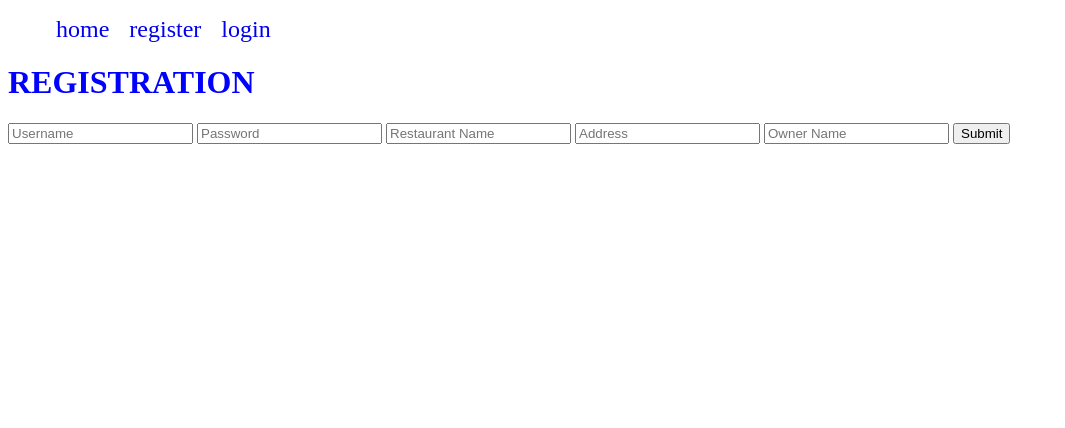
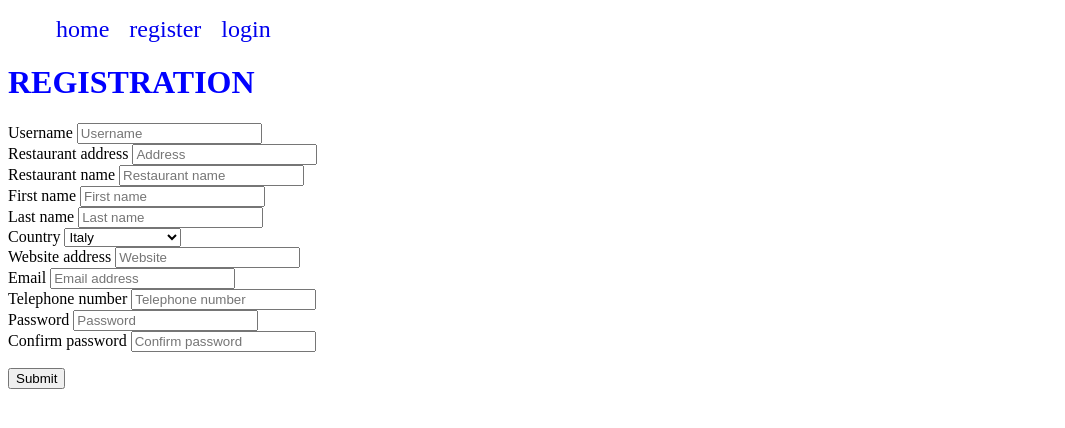
Before and after one commit to j0-maker/res_app2, a Flask app: page /register in a window 1280 px wide. Shown: the top 428 px of the page, without its empty margins (0-1065 px from the left). Run offline with Flask 2, Linux system fonts and the light colour scheme; some libraries are stand-ins or nearby versions.

Commit message:
added pages

```diff
--- a/forms.py
+++ b/forms.py
@@ -1,42 +1,74 @@
-from wtforms import  Form, StringField, PasswordField, validators, IntegerField
-from wtforms.fields.html5 import DateField
-from wtforms.validators import DataRequired, InputRequired, EqualTo, Length
-from flask_wtf import Form
+from flask_wtf import FlaskForm
+from wtforms import StringField, PasswordField, IntegerField, SelectField
+from wtforms.fields.html5 import DateField, EmailField, TelField
+from wtforms.validators import DataRequired, InputRequired, EqualTo, Length, Email
 
-class RegisterForm(Form):
-    username = StringField("Username", [validators.Length(min=2, max=50)])
+#date = DateField('Date:', validators=[DateRange(date(2000,1,1), date(2012,4,20))])
+
+class RegisterForm(FlaskForm):
+    username = StringField("Username",
+                        render_kw={"placeholder": "Username"},
+                        validators=[InputRequired(),
+                                    Length(min=5, max=20)])
 
     restaurant_address = StringField("Restaurant address",
+                        render_kw={"placeholder": "Address"},
                         validators=[InputRequired(),
                                     Length(min=5, max=200)])
 
     restaurant_name = StringField("Restaurant name",
+                        render_kw={"placeholder": "Restaurant name"},
                         validators=[InputRequired(),
                                     Length(min = 1, max = 200)])
 
-    owner_fname = StringField("Owner first name",
+    owner_fname = StringField("First name",
+                        render_kw={"placeholder": "First name"},
                         validators=[InputRequired(),
                                     Length(min=2, max=50)])
 
-    owner_lname = StringField("Owner last name",
-                              validators=[InputRequired(),
-                                          Length(min=2, max=50)])
+    owner_lname = StringField("Last name",
+                        render_kw={"placeholder": "Last name"},
+                        validators=[InputRequired(),
+                                    Length(min=2, max=50)])
 
-    website = StringField("Website adress",
+    website = StringField("Website address",
+                        render_kw={"placeholder": "Website"},
                         validators=[InputRequired(),
                                     Length(min=2, max=100)])
 
-    telephone_number = StringField("Telephone number",
+    email = EmailField("Email",
+                        render_kw={"placeholder": "Email address"},
+                        validators=[InputRequired(),
+                                    Length(min=2, max=100),
+                                    Email()])
+
+    telephone_number = TelField("Telephone number",
+                        render_kw={"placeholder": "Telephone number"},
                         validators=[InputRequired(),
                                     Length(min=5, max=20)])
 
-    country = StringField("Telephone number",
-                          validators=[InputRequired(),
-                                      Length(min=5, max=20)])
+    country = SelectField("Country",
+                        choices=[("IT", "Italy"), ("FR", "France"), ("ES", "Spain"), ("DE", "Germany"), ("UK", "United Kingdom"), ("EE", "Estonia"), ("BR", "Brasil")])
 
     pwd = PasswordField("Password",
+                        render_kw={"placeholder": "Password"},
+                        validators=[InputRequired(),
+                                    Length(min=8, max=30),
+                                    EqualTo("pwd_confirm", message="Password must match!")])
+
+    pwd_confirm = PasswordField("Confirm password",
+                        render_kw={"placeholder": "Confirm password"},
                         validators=[InputRequired()])
 
-    pwd_confirm = PasswordField("Confirm password",
+
+class LoginForm(FlaskForm):
+
+    username = StringField("Username",
+                        render_kw={"placeholder": "Username"},
                         validators=[InputRequired(),
-                                    EqualTo("pwd", message="Password must match!")])
+                                    Length(min=5, max=100)])
+
+    pwd = PasswordField("Password",
+                        render_kw={"placeholder": "Password"},
+                        validators=[InputRequired(),
+                                    Length(min=2, max=30)])
--- a/models.py
+++ b/models.py
@@ -10,7 +10,12 @@ class Restaurants(db.Model):
     r_name = db.Column(db.String(50), nullable = False)
     r_adress = db.Column(db.String(100), nullable = False)
     r_ownername = db.Column(db.String(50), nullable = False)
+    r_ownerlastname = db.Column(db.String(50), nullable = False)
+    r_country = db.Column(db.String(20), nullable = False)
     r_key = db.Column(db.String(15), nullable = False, unique= True)
+    r_website = db.Column(db.String(100), nullable = False)
+    r_email = db.Column(db.String(50), nullable = False)
+    r_telephone = db.Column(db.String(30), nullable = False)
     r_reservations = db.relationship('Reservations', backref = 'restaurant')
     r_dsettings = db.relationship('ReSettings', backref = 'restaurant')
 
--- a/prova.py
+++ b/prova.py
@@ -1,3 +1,4 @@
+from country_list import available_languages
 from passlib.hash import sha256_crypt
 
 # generate new salt, hash password
@@ -6,3 +7,7 @@ hash = sha256_crypt.hash("password")
 # verify password
 print(type(sha256_crypt.verify("password", hash)))
 print(type(hash))
+
+
+
+print(available_languages())
--- a/static/css/stylesheet.css
+++ b/static/css/stylesheet.css
@@ -19,3 +19,19 @@ ul li a {
     text-decoration: none;
     font-size: 1.5em;
 }
+
+.cont  {
+    width: 80%;
+    height: 360px;
+    top: 20px;
+    left: 10%;
+    font-size: 20px;
+}
+
+.spacer {
+
+    width: 100%;
+    height: 360px;
+    padding-top: 30px;
+
+}
--- a/templates/dashboard2.html
+++ b/templates/dashboard2.html
@@ -1,4 +1,4 @@
-{% include 'layout.html' %}
+{% extends 'layout.html' %}
 {% block body %}
 <h1>DASHBOARD</h1>
 {% if msg %}
@@ -8,7 +8,6 @@
 {% endif %}
 {% for data in dataload %}
     {% if data.d_days == 1 %}
-    <div class="setting_container">
         <ul>
             <li>
             <p>MONDAY</p>
@@ -39,8 +38,6 @@
                     <input type="time" name="close_time" value="{{ data.d_close_time }}" step="1800" min="19:30" max="23:30">
                     <input type="submit" name="settings_hours" value="SET!">
                 </form>
-
-    </div>
 
 
     {% endif %}
--- a/templates/includes/_formhelpers.html
+++ b/templates/includes/_formhelpers.html
@@ -1,6 +1,7 @@
 {% macro render_field(field) %}
 
     {{ field.label }}
+    {{ field.csrf_token }}
     {{ field(**kwargs)|safe }}
 
     {% if field.errors %}
--- a/templates/index.html
+++ b/templates/index.html
@@ -1,3 +1,5 @@
-{% extends 'layout.html' %} {% block body %}
+{% extends 'layout.html' %}
+
+{% block body %}
 <h1>HOME PAGE</h1>
 {% endblock body %}
--- a/templates/layout.html
+++ b/templates/layout.html
@@ -11,7 +11,6 @@
 </head>
 <body>
 
-    {% include 'includes/_messages.html' %}
     {% include 'includes/_navbar.html' %}
     {% block body %}{% endblock body %}
 
--- a/templates/provalog.html
+++ b/templates/provalog.html
@@ -2,25 +2,51 @@
 
 {% block body %}
 <div class="container">
-    <h1>Register</h1>
+    <h1>REGISTRATION</h1>
     {% from "includes/_formhelpers.html" import render_field %}
     <form method='POST'>
         <div>
+            {{ form.csrf_token }}
             {{ render_field(form.username, class_="form-control") }}
         </div>
         <div>
+            {{ form.csrf_token }}
             {{ render_field(form.restaurant_address, class_="form-control") }}
         </div>
         <div>
+            {{ form.csrf_token }}
             {{ render_field(form.restaurant_name, class_="form-control") }}
         </div>
         <div>
-            {{ render_field(form.owner_name, class_="form-control") }}
+            {{ form.csrf_token }}
+            {{ render_field(form.owner_fname, class_="form-control") }}
         </div>
         <div>
+            {{ form.csrf_token }}
+            {{ render_field(form.owner_lname, class_="form-control") }}
+        </div>
+        <div>
+            {{ form.csrf_token }}
+            {{ render_field(form.country, class_="form-control") }}
+        </div>
+        <div>
+            {{ form.csrf_token }}
+            {{ render_field(form.website, class_="form-control") }}
+        </div>
+        <div>
+            {{ form.csrf_token }}
+            {{ render_field(form.email, class_="form-control") }}
+        </div>
+        <div>
+            {{ form.csrf_token }}
+            {{ render_field(form.telephone_number, class_="form-control") }}
+        </div>
+        <div>
+            {{ form.csrf_token }}
             {{ render_field(form.pwd, class_="form-control") }}
         </div>
         <div>
+            {{ form.csrf_token }}
             {{ render_field(form.pwd_confirm, class_="form-control") }}
         </div>
         <p><input type="submit" value="Submit"></p>
--- a/templates/reservation.html
+++ b/templates/reservation.html
@@ -1,4 +1,4 @@
-{% include 'layout.html' %}
+{% extends 'layout.html' %}
 
 {% block body %}
     <form method="POST" action="">
--- a/views.py
+++ b/views.py
@@ -136,6 +136,7 @@ def reservation(id):
 
         return render_template("reservation.html", id=id, msg = msg, freespot = freespot)
 
+"""
 @app.route("/register", methods=["GET", "POST"])
 def register():
     if request.method == "POST":
@@ -160,6 +161,7 @@ def register():
         db.session.commit()
 
     return render_template("register.html")
+"""
 
 
 @app.route("/login", methods=["GET", "POST"])
@@ -241,18 +243,87 @@ def dashboard2():
         return render_template("dashboard2.html", dataload = dataload, msg = msg)
 
 
-@app.route("/provalog", methods = ["GET", "POST"])
-def provalog():
+@app.route("/register", methods = ["GET", "POST"])
+def register():
 
     form = RegisterForm()
 
-    if form.validate_on_submit():
-        name = form.username.data
+    if request.method == "POST" and form.validate_on_submit():
+        username = form.username.data
         restaurant_address = form.restaurant_address.data
         restaurant_name = form.restaurant_name.data
-        owner_name = form.owner_name.data
+        owner_fname = form.owner_fname.data
+        owner_lname = form.owner_lname.data
+        website = form.website.data
+        email = form.email.data
+        telephone_number = form.telephone_number.data
+        country = form.country.data
         pwd = sha256_crypt.hash(form.pwd.data)
+        new_key = randomString(15)
 
-        print(name, restaurant_address, restaurant_name, owner_name, pwd)
+        print(username, restaurant_name, restaurant_address, owner_lname, owner_fname, website, email, telephone_number, country, pwd, new_key)
+
+        new_user = Restaurants(r_username=username, r_password=pwd, r_name=restaurant_name,
+                                r_adress=restaurant_address, r_ownername=owner_fname, r_ownerlastname=owner_lname,
+                                r_country=country, r_website=website, r_telephone=telephone_number,
+                                r_email=email, r_key=new_key)
+        db.session.add(new_user)
+        #db.session.commit()
+        app.logger.info("new user registered")
+        ###add basic restaurant settings
+        rest_name = Restaurants.query.filter_by(r_username=username).first()
+        rest_id = rest_name.id
+
+        for i in range(1,8):
+            new_day = ReSettings(d_days = i, d_close = 1, d_open_time = "19:30", d_close_time = "23:30", d_freespot_max = 20, d_r_id = rest_id)
+            db.session.add(new_day)
+
+        db.session.commit()
+    print(form.errors)
+
 
     return render_template("provalog.html", form = form)
+
+
+@app.route("/main_cont")
+@is_logged_in
+def main_cont():
+
+    dataload = ReSettings.query.filter_by(d_r_id = session["id"])
+    dataload = dataload.order_by(ReSettings.id)
+    print(dataload)
+
+    return render_template("main_cont.html", dataload=dataload)
+
+
+@app.route("/login2", methods=["GET", "POST"])
+def login2():
+    form = LoginForm()
+    if request.method == "POST" and form.validate_on_submit():
+        username = form.username.data
+        password_candidate = form.pwd.data
+
+        get_user = Restaurants.query.filter_by(r_username=username).first()
+
+        if get_user != None:
+            password = get_user.r_password
+
+            if sha256_crypt.verify(password_candidate, password):
+                session["logged_in"] = True
+                session["username"] = get_user.r_username
+                session["id"] = get_user.id
+                session["key"] = get_user.r_key
+
+                app.logger.info("logged in!")
+
+                return redirect(url_for("dashboard2"))
+            else:
+                error = "invalid"
+                app.logger.info("PASSWORD WRONG")
+                return render_template("login2.html", error = error, form=form)
+        else:
+            error = "Invalid"
+            app.logger.info("USER NOT FOUND")
+            return render_template("login2.html", error = error, form=form)
+
+    return render_template("login2.html", form=form)
```
Also changed, not shown: templates/dashboard3.html (deleted, +0 -21 lines), templates/home.html (deleted, +0 -22 lines), templates/login2.html (added, +20 -0 lines), templates/main_cont.html (added, +220 -0 lines).
